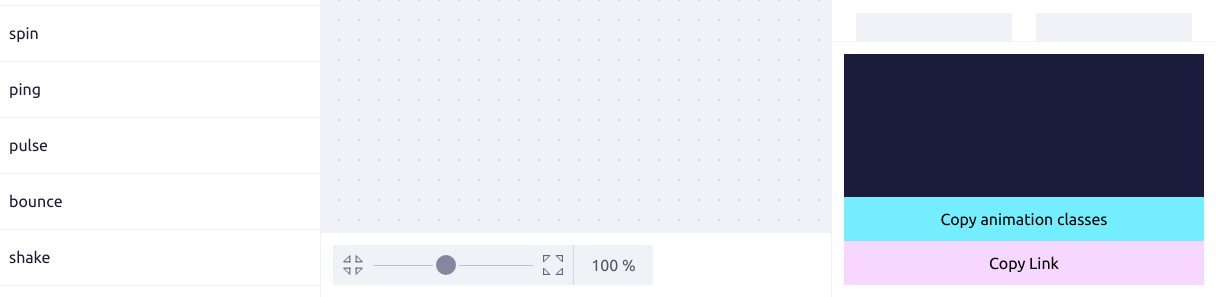
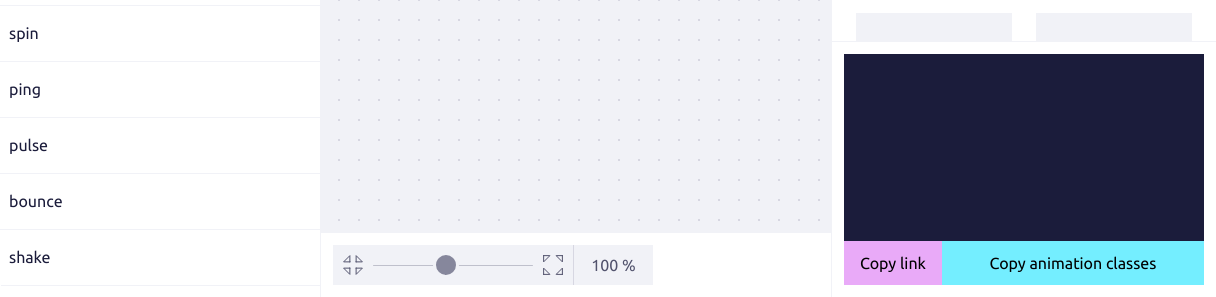
Before and after one commit to new-data-services/tailwindcss-animated, a website built with Vite: page configurator/index.html in a window 1280 px wide. Shown: the part 503-800 px from the top of the page, 64-1280 px from the left. Built offline with nearby package versions, Linux system fonts and the light colour scheme.

Commit message:
add copy link button & deactivate one,twice.. when url parameter says infinite

```diff
--- a/configurator/index.html
+++ b/configurator/index.html
@@ -480,7 +480,7 @@
                         <hr class="border-gray-100 mb-4">
 
 
-                        <div x-data="{showIterationCount:true}" class="mb-4 grid gap-4">
+                        <div class="mb-4 grid gap-4">
                             <div class="grid grid-cols-2 gap-6">
                                 <button :class="$store.properties.timing != 'infinite' ? 'ring-1 ring-violet-300 bg-violet-50':''"
                                 class="bg-gray-100 hover:bg-violet-50 p-8"
@@ -495,7 +495,7 @@
                                 </button>
                             </div>
 
-                            <div :class="showIterationCount ? '':'opacity-40 pointer-events-none'" class="grid grid-cols-3">
+                            <div :class="$store.properties.timing == 'infinite' ? 'opacity-40 pointer-events-none':''" class="grid grid-cols-3">
                                 <button :class="$store.properties.timing == 'once' ? 'ring-1 ring-violet-300 ring-inset bg-violet-50 border-gray-100':'border-gray-200'"
                                 class="bg-gray-100 hover:bg-violet-50 p-4 border-r"
                                 @click="$store.properties.modifyProperty('timing', 'once')">
@@ -736,21 +736,21 @@
 
                     <div
                         x-data="{
-                            feedbackText:'copied Output!',
                             copy(type) {
                                 if (type == 'print') {
-                                    this.feedbackText = copied Output!;
+                                    this.feedbackText = 'copied classlist!';
                                     $refs.feedback.classList.remove('opacity-0','duration-300');
                                     setTimeout(function(){ $refs.feedback.classList.add('opacity-0','duration-300'); }, 300);
                                     navigator.clipboard.writeText($refs.print.innerHTML);
                                 }
                                 else if (type == 'link') {
-                                    this.feedbackText = 'copied Link!';
+                                    this.feedbackText = 'copied link!';
                                     $refs.feedback.classList.remove('opacity-0','duration-300');
                                     setTimeout(function(){ $refs.feedback.classList.add('opacity-0','duration-300'); }, 300);
                                     navigator.clipboard.writeText(window.location.href);
                                 }
-                            }
+                            },
+                            feedbackText:'copied Output!'
                         }"
                         class="bg-white h-64 border-t border-gray-100 p-3 flex flex-col absolute w-full bottom-0"
                     >
@@ -770,23 +770,22 @@
                         >
                         </div>
 
-                        <button @click="copy('print')" id="copy-output" class="bg-cyan-500 w-full p-2.5 hover:bg-violet-300 transition shrink-0 hover:text-violet-900 active:bg-violet-500">
-                            Copy animation classes
-                        </button>
+                        <div class="flex w-full">
+                            <button @click="copy('link')" id="copy-output" class="bg-violet-300 p-2.5 px-4 hover:bg-violet-200 transition shrink-0 hover:text-violet-900 active:bg-violet-300">
+                                Copy link
+                            </button>
 
-                        <button @click="copy('link')" id="copy-output" class="bg-violet-200 w-full p-2.5 hover:bg-violet-300 transition shrink-0 hover:text-violet-900 active:bg-violet-500">
-                            Copy Link
-                        </button>
+                            <button @click="copy('print')" id="copy-output" class="bg-cyan-500 p-2.5 px-4 hover:bg-opacity-60 transition shrink-0 hover:text-violet-900 active:bg-opacity-100 grow">
+                                Copy animation classes
+                            </button>
+
+                        </div>
 
                         <span x-ref="feedback" x-html="feedbackText" class="absolute bg-violet-500 text-violet-200 p-1 px-2 right-3 opacity-0 duration-300">copied Output!</span>
                     </div>
                 </div>
             </div>
         </div>
-
-
-
-
 
         <p
             :class="hint == 1 ? '':'scale-50 opacity-0 pointer-events-none'"
```
